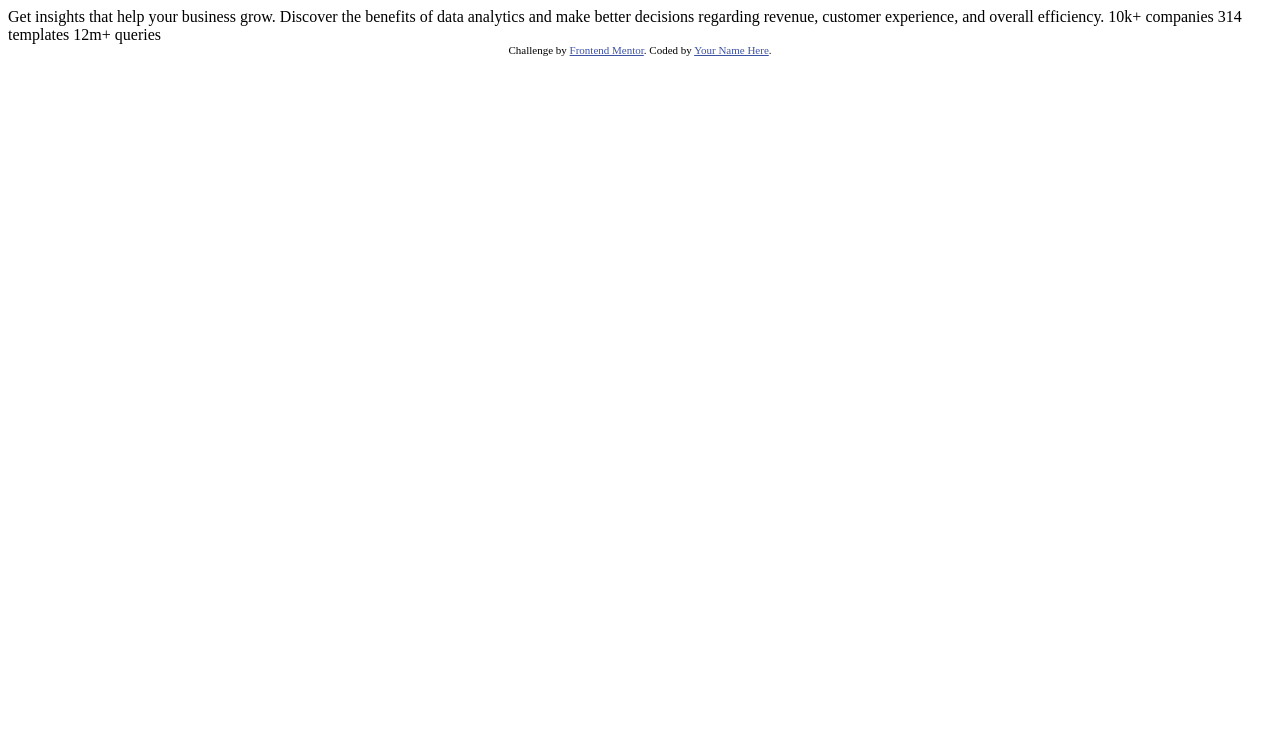
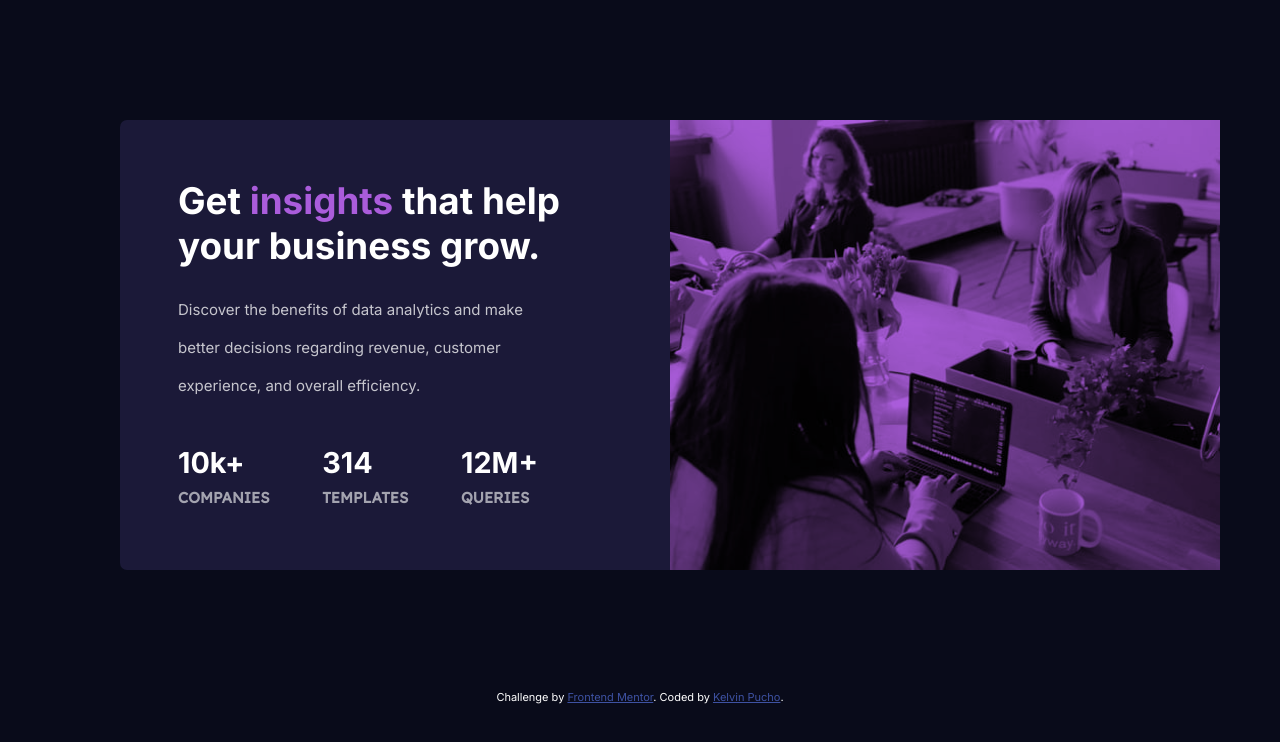
Before and after one commit to kpzaolod6000/Stats-Preview-Card-Challenge-FM, a plain HTML site: page index.html in a window 1280 px wide. Drawn offline with Linux system fonts and the light colour scheme.

Commit message:
completed

```diff
--- /dev/null
+++ b/assets/css/style.css
@@ -0,0 +1,116 @@
+@import url('https://fonts.googleapis.com/css2?family=Inter:wght@400;700&family=Lexend+Deca&display=swap');
+
+/**
+ * VARIABLES
+ * */
+:root{
+
+    /**
+     * Background
+     */
+    --Very-dark-blue: hsl(233, 47%, 7%); /**(main background) */
+    --Dark-desaturated-blue : hsl(244, 38%, 16%); /**(card background) */
+    --Soft-violet : hsl(277, 64%, 61%); /**(accent)*/
+
+    /**
+     * Neutral
+     */
+    --White: hsl(0, 0%, 100%); /**(main heading, stats) */
+    --Slightly-transparent-white-main: hsla(0, 0%, 100%, 0.75); /**(main paragraph) */
+    --Slightly-transparent-white-stat: hsla(0, 0%, 100%, 0.6); /**(stat headings) */
+}
+
+*, *::after , *::before{
+    padding: 0;
+    margin: 0;
+    box-sizing: border-box;
+}
+
+body{
+    background-color: var(--Very-dark-blue);
+    font-family: 'Inter', sans-serif;
+    font-size: 15px;
+    color: var(--White);
+    height: 100vh;
+    width: 100%;
+}
+
+.card{
+    position: relative;
+    height: 450px;
+    width: 1100px;
+    margin: 120px;
+    background-color: var(--Dark-desaturated-blue);
+    border: none;
+    border-radius: 7px
+}
+
+/**
+ * LEFT
+ */
+
+.left{
+    position: absolute;
+    top: 0;
+    left: 0;
+    width: calc(1100px/2);
+    height: 100%;
+    padding: 58px 100px 58px 58px;
+}
+
+.left .l-concept{
+    margin-block-end: 50px;
+}
+
+.left .l-concept h1{
+    font-size: 2.3rem;
+    font-weight: 700;
+    margin-block-end: 2rem;
+}
+
+.left .l-concept span{
+    color: var(--Soft-violet);
+}
+
+.left .l-concept p {
+    color: var(--Slightly-transparent-white-main);
+    margin-bottom: 19px;
+}
+
+.left .l-request {
+    width: 360px;
+    display: flex;
+    justify-content: space-between;
+}
+
+.left .l-request .l-request-item h2{
+    margin-block-end: 8px;
+    font-size: 1.8rem;
+}
+
+.left .l-request .l-request-item h3{
+    text-transform: uppercase;
+    font-family: 'Lexend Deca', sans-serif;
+    font-size: 1em;
+    color: var(--Slightly-transparent-white-stat);
+}
+
+
+/**
+ * RIGHT
+ */
+
+.right{
+    position: absolute;
+    top: 0;
+    right: 0;
+    height: 100%;
+    width: calc(1100px/2);
+    background-color: var(--Soft-violet);
+}
+
+.right img{
+    height: 100%;
+    width: 100%;
+    mix-blend-mode: multiply;
+}
--- a/index.html
+++ b/index.html
@@ -5,6 +5,9 @@
   <meta name="viewport" content="width=device-width, initial-scale=1.0"> <!-- displays site properly based on user's device -->
 
   <link rel="icon" type="image/png" sizes="32x32" href="./images/favicon-32x32.png">
+
+  <!--Styles-->
+  <link rel="stylesheet" href="./assets/css/style.css">
 
   <title>Frontend Mentor | Stats preview card component</title>
 
@@ -15,19 +18,52 @@
   </style>
 </head>
 <body>
+  <main class="card">
 
-  Get insights that help your business grow.
+    <section class="left">
 
-  Discover the benefits of data analytics and make better decisions regarding revenue, customer
-  experience, and overall efficiency.
+      <div class="l-concept">
+        <h1>Get <span>insights</span> that help your business grow.</h1>
+        <p>
+          Discover the benefits of data analytics and make
+        </p>
+        <p>
+          better decisions regarding revenue, customer
+        </p>
+        <p>
+          experience, and overall efficiency.
+        </p>
+      </div>
 
-  10k+ companies
-  314 templates
-  12m+ queries
+      <div class="l-request">
+
+        <div class="l-request-item item-1">
+          <h2>10k+</h2>
+          <h3>companies</h3>
+        </div>
+
+        <div class="l-request-item item-2">
+          <h2>314</h2>
+          <h3>templates</h3>
+        </div>
+
+        <div class="l-request-item item-3">
+          <h2>12M+</h2>
+          <h3>queries</h3>
+        </div>
+      </div>
+    </section>
+
+    <section class="right">
+      <img src="./images/image-header-desktop.jpg" alt="image-header-desktop">
+    </section>
+  </main>
+
+
 
   <div class="attribution">
     Challenge by <a href="https://www.frontendmentor.io?ref=challenge" target="_blank">Frontend Mentor</a>.
-    Coded by <a href="#">Your Name Here</a>.
+    Coded by <a href="https://kpzaolod6000.github.io/Stats-Preview-Card-Challenge-FM/">Kelvin Pucho</a>.
   </div>
 </body>
 </html>
```
